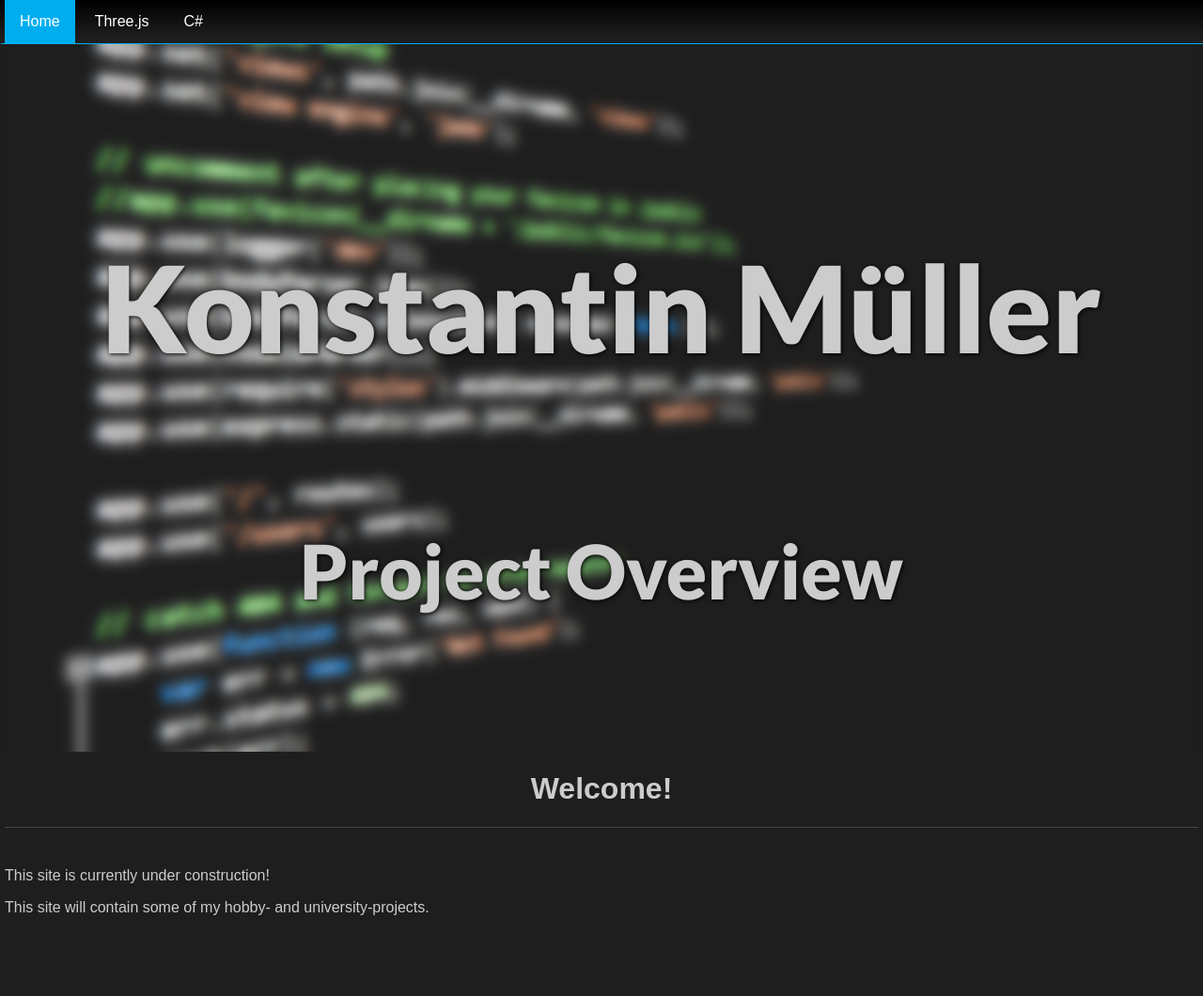
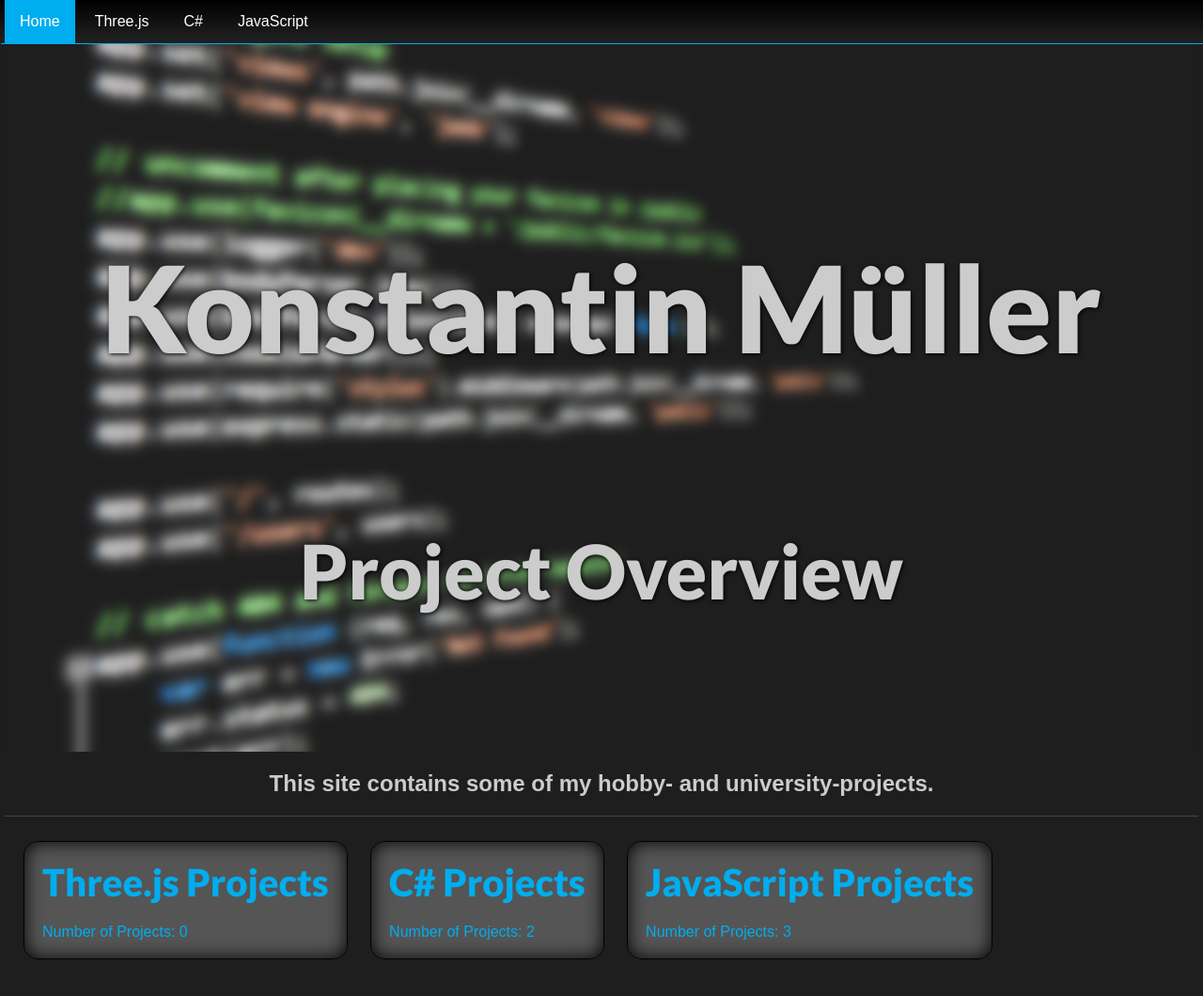
Before and after one commit to konstantin-mueller/konstantin-mueller.github.io, a plain HTML site: page index.html in a window 1280 px wide. Shown: the top 1060 px of the page at 94% size. Drawn offline with Linux system fonts and the light colour scheme.

Commit message:
Several Updates

```diff
--- a/index.html
+++ b/index.html
@@ -11,7 +11,7 @@
 		<li class="active"><a href="index.html">Home</a></li>
 		<li><a href="threejs.html">Three.js</a></li>
 		<li><a href="csharp.html">C#</a></li>
-		<!--<li><a href="#">About</a></li>-->
+		<li><a href="javascript.html">JavaScript</a></li>
 	</ul>
 
 	<div class="parallax codeImage">
@@ -23,10 +23,21 @@
 	</div>
 
 	<div class="content" style="height:1000px;">
-		<h1>Welcome!</h1>
-		<hr/><br>
-		<p>This site is currently under construction!</p>
-		<p>This site will contain some of my hobby- and university-projects.</p>
+		<h2 class="center">This site contains some of my hobby- and university-projects.</h2>
+		<hr>
+		<br>
+		<div class="div">
+			<div class="header"><a href="threejs.html">Three.js Projects</a></div>
+			Number of Projects: 0
+		</div>
+		<div class="div">
+			<div class="header"><a href="csharp.html">C# Projects</a></div>
+			Number of Projects: 2
+		</div>
+		<div class="div">
+			<div class="header"><a href="javascript.html">JavaScript Projects</a></div>
+			Number of Projects: 3
+		</div>
 	</div>
 
 	<div class="parallax codeImage">
--- a/site.css
+++ b/site.css
@@ -148,10 +148,6 @@ body, html {
 	font-family: "Lato", sans-serif;
 }
 
-.oswald {
-	font-family: "Oswald", sans-serif;
-}
-
 .main-header {
 	font-size: 8em;
 	text-align: center;
@@ -210,6 +206,31 @@ body, html {
 	color: #00adee;
 }
 
+.div {
+    min-height: 20px;
+    padding: 19px;
+    margin-bottom: 20px;
+    margin-left: 20px;
+    background-color: #555;
+    border: 1px solid #000;
+    border-radius: 15px;
+    -webkit-box-shadow: inset 0 0 20px #000;
+    box-shadow: inset 0 0 20px #000;
+    display: inline-block;
+    color: #00adee;
+}
+
+.div .header {
+	text-align: center;
+	font-size: 40px;
+	font-family: "Lato", sans-serif;
+	margin-bottom: 20px;
+}
+
+.div img {
+	text-align: center;
+}
+
 @media screen and (max-width: 1075px) {
 	.main-header {
 		font-size: 4em;
```
Also changed, not shown: csharp.html (+12 -1 lines), javascript.html (added, +49 -0 lines), threejs.html (+1 -1 lines).
